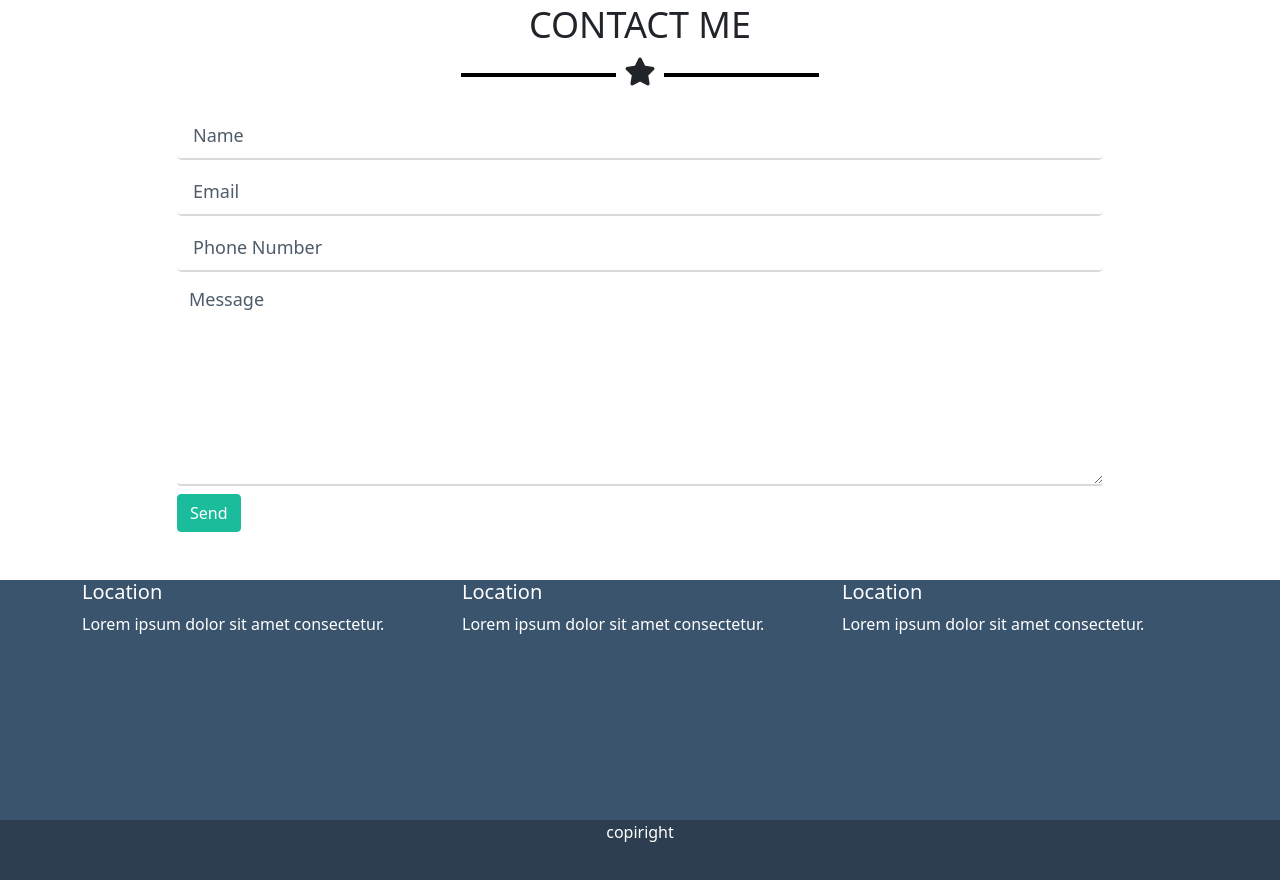
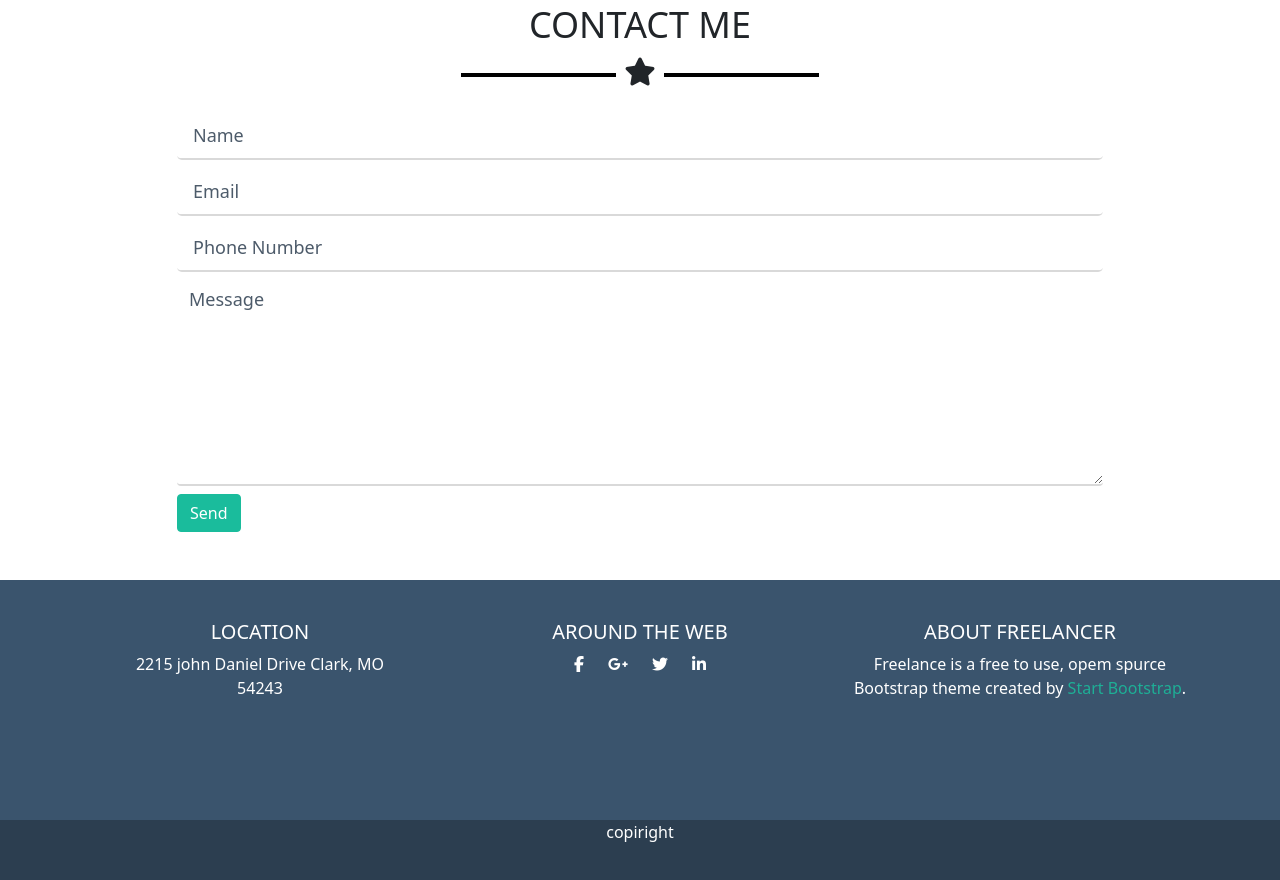
Before and after one commit to Calibro45/html-css-bootstrap-freelancer, a plain HTML site: page index.html in a window 1280 px wide. Shown: the part 1724-2604 px from the top of the page. Drawn offline with nearby package versions, Linux system fonts and the light colour scheme.

Commit message:
info bozza

```diff
--- a/css/style.css
+++ b/css/style.css
@@ -3,6 +3,26 @@ img {
     max-width: 100%;
     height: auto;
     display: block;
+}
+
+a {
+    text-decoration: none;
+    color: currentColor;
+}
+
+a:hover {
+    color: #1eaf96;
+}
+
+.active {
+    color: #1eaf96;
+}
+
+ul,ol {
+    list-style-type: none;
+    list-style-type: none;
+    margin-bottom: 0;
+    padding: 0;
 }
 
 /* navbar */
@@ -14,15 +34,7 @@ img {
 }
 
 .ms_main-nav {
-    list-style-type: none;
-    margin-bottom: 0;
-    padding: 0;
     font-size: 14px;
-}
-
-.ms_main-nav a {
-    text-decoration: none;
-    color: currentColor;
 }
 
 /* jumbotron */
@@ -132,20 +144,20 @@ img {
     border-right: none;
 }
 
-
 #contact .ms_cta-form {
     background-color: #1abc9c;
     border-color: #1abc9c;
 }
 
+/* info */
 
+.ms_info {
+    background-color: #3a546d;
+    padding: 40px 20px;
+}
 
-
-
-
-
-.debug .ms_info_card {
-    border: 1px solid black;
+.ms_info_card {
+    font-weight: 500;
 }
 
 .debug .ms_copyright {
--- a/index.html
+++ b/index.html
@@ -223,7 +223,6 @@
                             <textarea name="message" id="" class="form-control mb-2 ms_form-area" cols="30" rows="8" placeholder="Message"></textarea>
                             <button class="btn btn-success ms_cta-form">Send</button>
                         </div>
-
                     </div>
                 </div>
 
@@ -235,7 +234,7 @@
 
     <!-- footer -->
 
-    <footer >
+    <footer id="info">
 
         <section class="ms_info">
 
@@ -243,26 +242,39 @@
 
             <div class="container">
 
-                <div class="row">
+                <div class="row text-center">
 
                     <div class="col-4">
-                        <div class="s_info_card">
-                            <h5>Location</h5>
-                            <p>Lorem ipsum dolor sit amet consectetur.</p>
+                        <div class="ms_info_card">
+                            <h5 class="text-uppercase">Location</h5>
+                            <p class="my-0">2215 john Daniel Drive Clark, MO</p>
+                            <p>54243</p>
                         </div>
                     </div>
 
                     <div class="col-4">
-                        <div class="s_info_card">
-                            <h5>Location</h5>
-                            <p>Lorem ipsum dolor sit amet consectetur.</p>
+                        <div class="ms_info_card">
+                            <h5 class="text-uppercase">Around The Web</h5>
                         </div>
+                        <ol class="d-flex justify-content-center align-items-center gap-4">
+                            <li><a href="#"><i class="fab fa-facebook-f"></i></a>
+                            </li>
+                            <li><a href="#"><i class="fab fa-google-plus-g"></i></a>
+                            </li>
+                            <li><a href="#"><i class="fab fa-twitter"></i></a>
+                            </li>
+                            <li><a href="#"><i class="fab fa-linkedin-in"></i></a>
+                            </li>
+                        </ol>
+
                     </div>
 
                     <div class="col-4">
-                        <div class="s_info_card">
-                            <h5>Location</h5>
-                            <p>Lorem ipsum dolor sit amet consectetur.</p>
+                        <div class="ms_info_card">
+                            <h5 class="text-uppercase">About Freelancer</h5>
+                            <p>Freelance is a free to use, opem spurce
+                                Bootstrap theme created by <a href="#" class="active ">Start Bootstrap</a>.
+                            </p>
                         </div>
                     </div>
 
```
